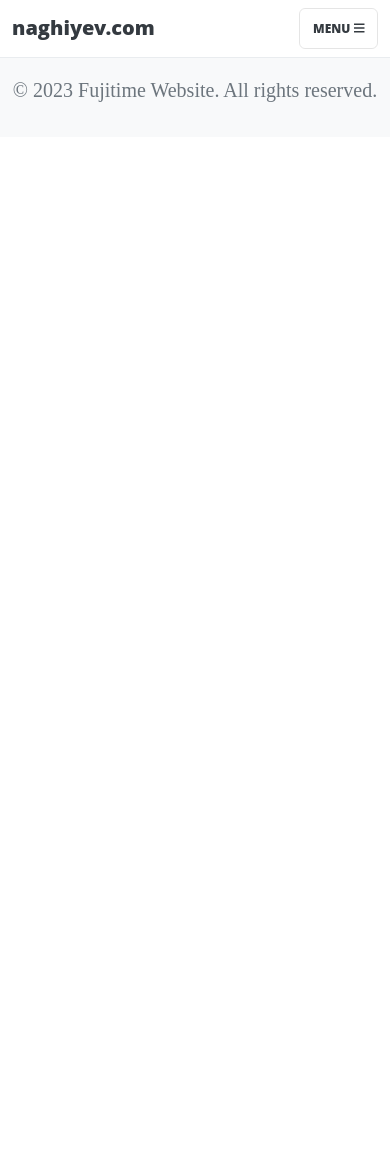
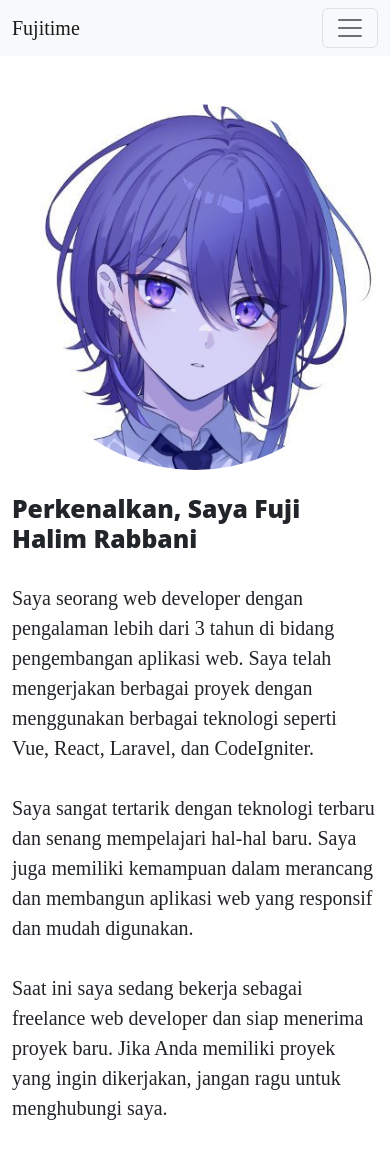
Before and after one commit to Fujitime/Portfolio, a Vue app: page /about in a window 390 px wide. Shown: the top 1158 px of the page. Before the commit the page ends 844 px from the top, so only its background shows below. Built offline with nearby package versions, Linux system fonts and the light colour scheme.

Commit message:
fix bug update ui

```diff
--- a/src/components/Footer.vue
+++ b/src/components/Footer.vue
@@ -1,36 +1,4 @@
-<template>
-  <footer class="bg-light py-3">
-    <div class="container">
-      <div class="row">
-        <div class="col-lg-8 col-md-10 mx-auto">
-          <ul class="list-inline text-center mb-0">
-            <li class="list-inline-item">
-              <a
-                href="https://github.com/fujitime"
-                target="_blank"
-                rel="noopener"
-              >
-                <i class="fab fa-github fa-2x"></i>
-              </a>
-            </li>
-            <li class="list-inline-item">
-              <a
-                href="https://www.facebook.com/kang.komen.798"
-                target="_blank"
-                rel="noopener"
-              >
-                <i class="fab fa-facebook fa-2x"></i>
-              </a>
-            </li>
-          </ul>
-          <p class="text-center text-muted my-3">
-            &copy; 2023 Fujitime Website. All rights reserved.
-          </p>
-        </div>
-      </div>
-    </div>
-  </footer>
-</template>
+<template></template>
 
 <script>
 export default {};
--- a/src/components/Navbar.vue
+++ b/src/components/Navbar.vue
@@ -1,20 +1,21 @@
 <template>
-  <nav class="navbar navbar-expand-lg navbar-light fixed-top" id="mainNav">
+  <nav class="navbar navbar-expand-md navbar-light bg-light">
     <div class="container">
-      <a class="navbar-brand" href="/">naghiyev.com</a>
+      <router-link class="navbar-brand" :to="{ name: 'Home' }"
+        >Fujitime</router-link
+      >
       <button
-        class="navbar-toggler navbar-toggler-right"
+        class="navbar-toggler"
         type="button"
         data-toggle="collapse"
-        data-target="#navbarResponsive"
-        aria-controls="navbarResponsive"
+        data-target="#navbarNav"
+        aria-controls="navbarNav"
         aria-expanded="false"
         aria-label="Toggle navigation"
       >
-        Menu
-        <i class="fas fa-bars"></i>
+        <span class="navbar-toggler-icon"></span>
       </button>
-      <div class="collapse navbar-collapse" id="navbarResponsive">
+      <div class="collapse navbar-collapse">
         <ul class="navbar-nav ml-auto">
           <li class="nav-item">
             <router-link class="nav-link" :to="{ name: 'Home' }"
@@ -22,7 +23,9 @@
             >
           </li>
           <li class="nav-item">
-            <a class="nav-link" href="/">About</a>
+            <router-link class="nav-link" :to="{ name: 'About' }"
+              >About</router-link
+            >
           </li>
         </ul>
       </div>
--- a/src/router/index.js
+++ b/src/router/index.js
@@ -1,13 +1,20 @@
 import { createRouter, createWebHistory } from "vue-router";
 import Home from "../views/Home.vue";
+import About from "@/views/About.vue";
 import ShowPost from "../views/posts/Show.vue";
 import CreatePost from "../views/posts/Create.vue";
 import Tag from "../views/posts/Tag.vue";
+
 const routes = [
   {
     path: "/",
     name: "Home",
     component: Home,
+  },
+  {
+    path: "/about",
+    name: "About",
+    component: About,
   },
   {
     path: "/posts/create",
--- /dev/null
+++ b/src/views/About.vue
@@ -0,0 +1,40 @@
+<template>
+  <div class="container my-5">
+    <div class="row">
+      <div class="col-lg-4 mb-4">
+        <img
+          src="@/assets/img/Yuaru.jpg"
+          alt="Foto Profil"
+          class="img-fluid rounded rounded-circle"
+        />
+      </div>
+      <div class="col-lg-8 mb-4">
+        <h2 class="font-weight-bold mb-4">
+          Perkenalkan, Saya Fuji Halim Rabbani
+        </h2>
+        <p class="lead mb-4">
+          Saya seorang web developer dengan pengalaman lebih dari 3 tahun di
+          bidang pengembangan aplikasi web. Saya telah mengerjakan berbagai
+          proyek dengan menggunakan berbagai teknologi seperti Vue, React,
+          Laravel, dan CodeIgniter.
+        </p>
+        <p class="lead mb-4">
+          Saya sangat tertarik dengan teknologi terbaru dan senang mempelajari
+          hal-hal baru. Saya juga memiliki kemampuan dalam merancang dan
+          membangun aplikasi web yang responsif dan mudah digunakan.
+        </p>
+        <p class="lead mb-4">
+          Saat ini saya sedang bekerja sebagai freelance web developer dan siap
+          menerima proyek baru. Jika Anda memiliki proyek yang ingin dikerjakan,
+          jangan ragu untuk menghubungi saya.
+        </p>
+      </div>
+    </div>
+  </div>
+</template>
+
+<script>
+export default {};
+</script>
+
+<style></style>
--- a/src/views/Home.vue
+++ b/src/views/Home.vue
@@ -1,26 +1,4 @@
 <template>
-  <!-- Page Header -->
-  <header
-    class="masthead"
-    style="
-      background-image: url('https://images.unsplash.com/photo-1470092306007-055b6797ca72?ixlib=rb-1.2.1&auto=format&fit=crop&w=668&q=80');
-    "
-  >
-    <div class="overlay"></div>
-    <div class="container">
-      <div class="row">
-        <div class="col-lg-8 col-md-10 mx-auto">
-          <div class="site-heading">
-            <h1>Heydar's Blog</h1>
-            <span class="subheading"
-              >A collection of Heydar's random musings.</span
-            >
-          </div>
-        </div>
-      </div>
-    </div>
-  </header>
-
   <!-- Main Content -->
   <div class="container">
     <div class="row">
--- a/src/views/posts/Create.vue
+++ b/src/views/posts/Create.vue
@@ -1,82 +1,67 @@
 <template>
-  <div>
-    {{ title }}
-    {{ body }}
-  </div>
-
-  <!-- Page Header -->
-  <header
-    class="masthead"
-    style="background-image: url('static/img/contact-bg.jpg')"
-  >
-    <div class="overlay"></div>
   <div class="container">
     <div class="row">
       <div class="col-lg-8 col-md-10 mx-auto">
-          <div class="page-heading">
-            <h1>Create new post</h1>
-          </div>
-        </div>
-      </div>
-    </div>
-  </header>
-
-  <!-- Main Content -->
-  <div class="container">
-    <div class="row">
-      <div class="col-lg-8 col-md-10 mx-auto">
+        <h1 class="text-center mb-5">Create new post</h1>
         <form @submit.prevent="handleSubmit">
-          <div class="control-group">
-            <div class="form-group floating-label-form-group controls">
-              <label>Title</label>
+          <div class="form-group">
+            <label for="post-title">Title</label>
             <input
+              id="post-title"
               type="text"
-                name="name"
               class="form-control"
-                placeholder="title post"
-                v-mode="title"
+              placeholder="Title of post"
+              v-model="title"
               required
             />
-              <p class="help-block text-danger"></p>
           </div>
-          </div>
-          <div class="control-group">
-            <div class="form-group floating-label-form-group controls">
-              <label>Body</label>
+          <div class="form-group">
+            <label for="post-body">Body</label>
             <textarea
-                rows="5"
-                name="message"
+              id="post-body"
+              rows="8"
               class="form-control"
-                placeholder="Input body post"
+              placeholder="Content of post"
               v-model="body"
               required
             ></textarea>
-              <p class="help-block text-danger"></p>
           </div>
-          </div>
-          <div class="control-group">
-            <div class="form-group floating-label-form-group controls">
-              <label>Tags</label>
+          <div class="form-group">
+            <label for="post-tags">Tags : </label>
+            <span v-for="tag in tags" :key="tag"># {{ tag }}</span>
+            <div class="input-group">
               <input
+                id="post-tags"
                 type="text"
-                name="name"
                 class="form-control"
-                placeholder="input tags"
+                placeholder="Enter tags"
                 v-model="tag"
                 @keydown.enter.prevent="handleKeydown"
               />
-              <p class="help-block text-danger"></p>
+
+              <div class="input-group-append">
+                <button
+                  class="btn btn-outline-secondary"
+                  type="button"
+                  @click.prevent="handleKeydown"
+                >
+                  Add tag
+                </button>
               </div>
-            <span v-for="tag in tags" :key="tag"># {{ tag }}</span>
             </div>
-          <br />
-          <button type="submit" class="btn btn-primary">Send</button>
+            <span
+              v-for="tag in tags"
+              :key="tag"
+              class="badge badge-secondary mr-1"
+            >
+              #{{ tag }}
+            </span>
+          </div>
+          <button type="submit" class="btn btn-primary">Submit</button>
         </form>
       </div>
     </div>
   </div>
-
-  <hr />
 </template>
 
 <script>
--- a/src/views/posts/Show.vue
+++ b/src/views/posts/Show.vue
@@ -1,18 +1,10 @@
 <template>
+  <div class="container">
+    <div class="row justify-content-center">
+      <div class="col-lg-8 col-md-10">
         <div v-if="error">{{ error }}</div>
         <div v-if="post">
-    <p></p>
-
-    <!-- Page Header -->
-    <header
-      class="masthead"
-      style="background-image: url('{{post.image_url}}')"
-    >
-      <div class="overlay"></div>
-      <div class="container">
-        <div class="row">
-          <div class="col-lg-8 col-md-10 mx-auto">
-            <div class="post-heading">
+          <div class="mb-3">
             <h1>{{ post.title }}</h1>
             <button
               class="btn btn-danger"
@@ -24,30 +16,20 @@
             <span class="meta-post" v-for="tag in post.tags" :key="tag"
               >#{{ tag }}</span
             >
-              >
           </div>
+          <div class="mb-3">
+            <img :src="post.image_url" class="w-100" alt="Post image" />
           </div>
+          <div>
+            <p>{{ post.body }}</p>
           </div>
-      </div>
-    </header>
-
-    <!-- Post Content -->
-    <article>
-      <div class="container">
-        <div class="row">
-          <div class="col-lg-8 col-md-10 mx-auto">
-            <p>
-              {{ post.body }}
-            </p>
-          </div>
-        </div>
-      </div>
-    </article>
-
           <hr />
         </div>
         <div v-else>
           <Loading />
+        </div>
+      </div>
+    </div>
   </div>
 </template>
 
@@ -62,7 +44,7 @@ export default {
     Loading,
   },
   setup(props) {
-    const route = useRouter;
+    const route = useRouter();
     const { post, error, load } = getPost(props.id);
 
     load();
```
Also changed, not shown: src/assets/img/Yuaru.jpg (added). Lines whose indentation alone changed are shown as unchanged.
